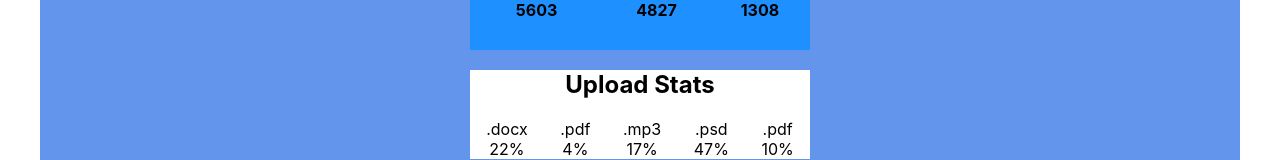
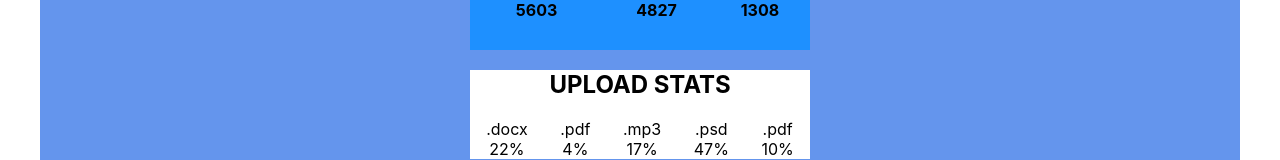
Before and after one commit to patsyuck/goit-react-hw-01-components, a React (Create React App) app: page / in a window 1280 px wide. Shown: the part 374-534 px from the top of the page. Built offline with nearby package versions, Linux system fonts and the light colour scheme.

Commit message:
Додано рендер за умовою

```diff
--- a/src/App.js
+++ b/src/App.js
@@ -23,7 +23,7 @@ function App() {
         avatar={user.avatar}
         stats={user.stats}
       />
-      <Statistics title="Upload stats" stats={statisticalData} />
+      <Statistics title="UPLOAD STATS" stats={statisticalData} />
       <FriendsList friends={friends} />
       <Transactions items={transactions} />
     </div>
--- a/src/Statistics/Statistics.js
+++ b/src/Statistics/Statistics.js
@@ -5,7 +5,7 @@ import './Statistics.css';
 export function Statistics({ title, stats }) {
   return (
     <section class="statistics">
-      <h2 class="title">{title}</h2>
+      {title !== undefined && <h2 class="title">{title}</h2>}
       <ul class="stat-list">
         {stats.map(data => (
           <li class="item" key={data.id}>
@@ -18,6 +18,10 @@ export function Statistics({ title, stats }) {
   );
 }
 
+/* Statistics.defaultProps = {
+  title: "UPLOAD STATS"
+} */
+
 Statistics.propTypes = {
   title: PropTypes.string,
   stats: PropTypes.shape({
```
Also changed, not shown: 1 other file (tests, documents, lock files or other folders).
